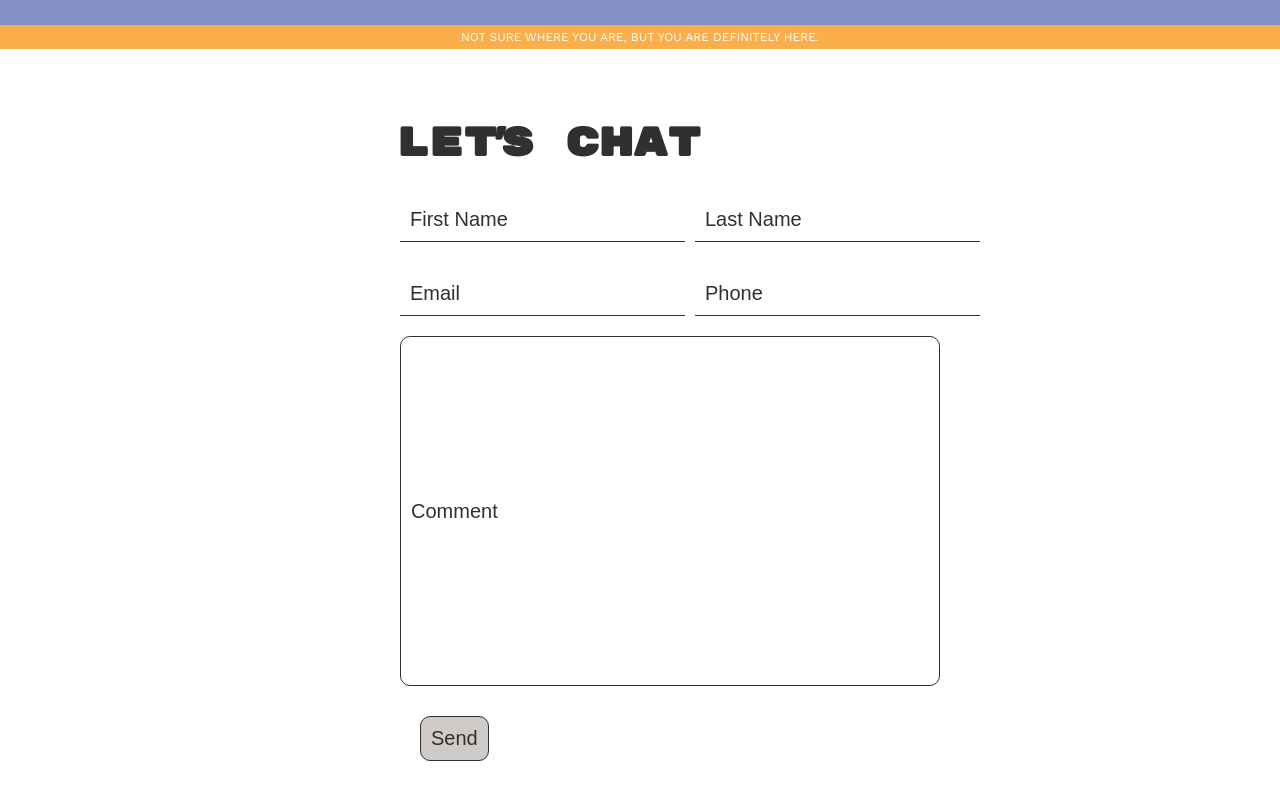
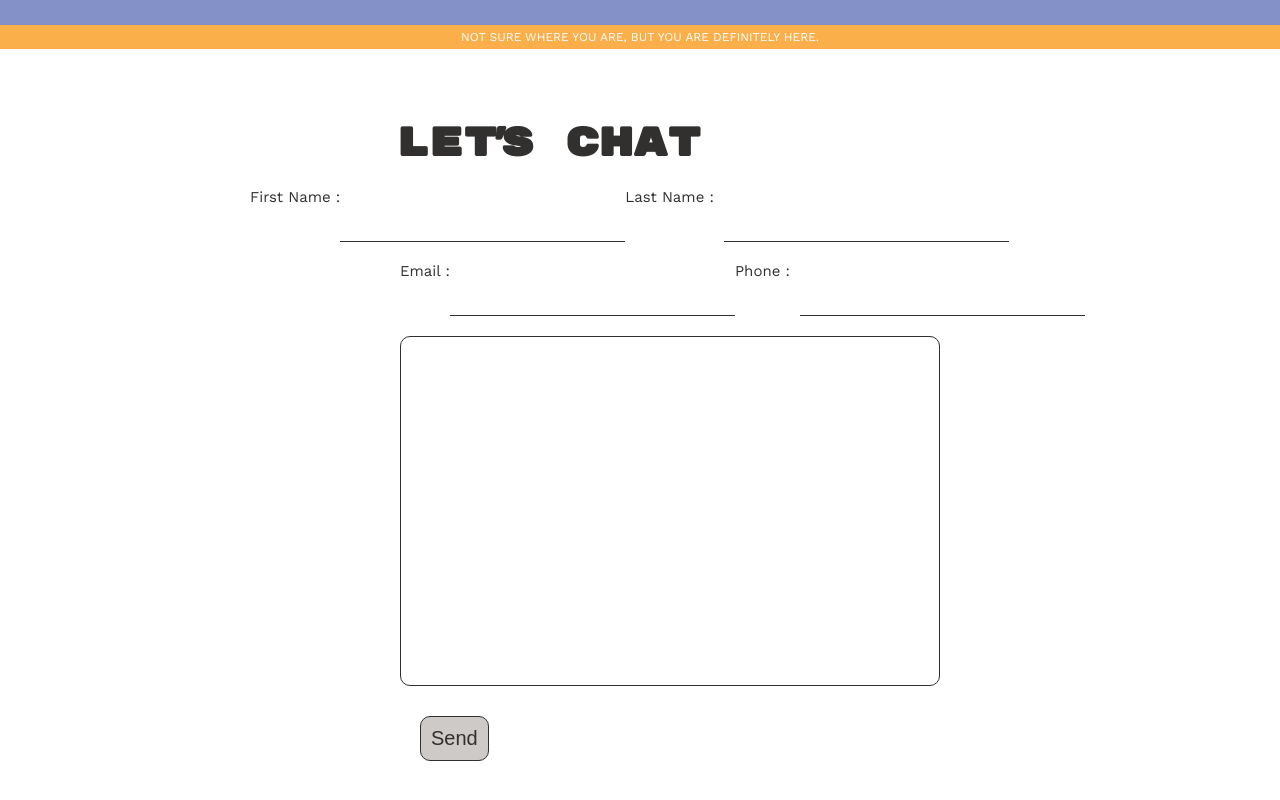
Before and after one commit to mohamedali856/MyLastProjectForGoMyCode, a plain HTML site: page index.html in a window 1280 px wide. Shown: the part 4089-4889 px from the top of the page. Drawn offline with nearby package versions, Linux system fonts and the light colour scheme; a web font is replaced by a local one.

Commit message:
Add files via upload

```diff
--- a/index.html
+++ b/index.html
@@ -73,15 +73,19 @@
     <div class="lastpage">
             <h1 class="lasttitle">LET'S CHAT</h1>
             <div class="lastsection1">
-                <input class="input0" type="text" name="name" value="First Name">
-                <input class="input1" type="text" name="name" value="Last Name">
+                <label>First Name :</label>
+                <input class="input0" type="text" name="name">
+                <label>Last Name :</label>
+                <input class="input1" type="text" name="name">
             </div>
             <div class="lastsection2">
-                <input class="input3" type="text" name="name" value="Email">
-                <input class="input4" type="text" name="name" value="Phone">
+                <label>Email :</label>
+                <input class="input3" type="text" name="name">
+                <label>Phone :</label>
+                <input class="input4" type="text" name="name">
             </div>
             <div class="comment">
-                <input class="commentplace" type="text" name="name" value="Comment">
+                <input class="commentplace" type="text" name="name">
             </div>
             <button class="send">Send</button>
     </div>
--- a/style.css
+++ b/style.css
@@ -263,7 +263,7 @@ a:hover{
     margin-top: 30px;
     display: flex;
     flex-direction: row;
-    margin-left: 400px;
+    margin-left: 250px;
 }
 .lastsection2{
     margin-top: 30px;
@@ -359,3 +359,9 @@ a:hover{
     flex-direction: row;
     padding: 10px;
 }
+label{
+    font-family: "Work Sans", sans-serif;
+    font-size:15px;
+    color:#31302F;
+    MARGIN-TOP: -10PX;
+}
```
